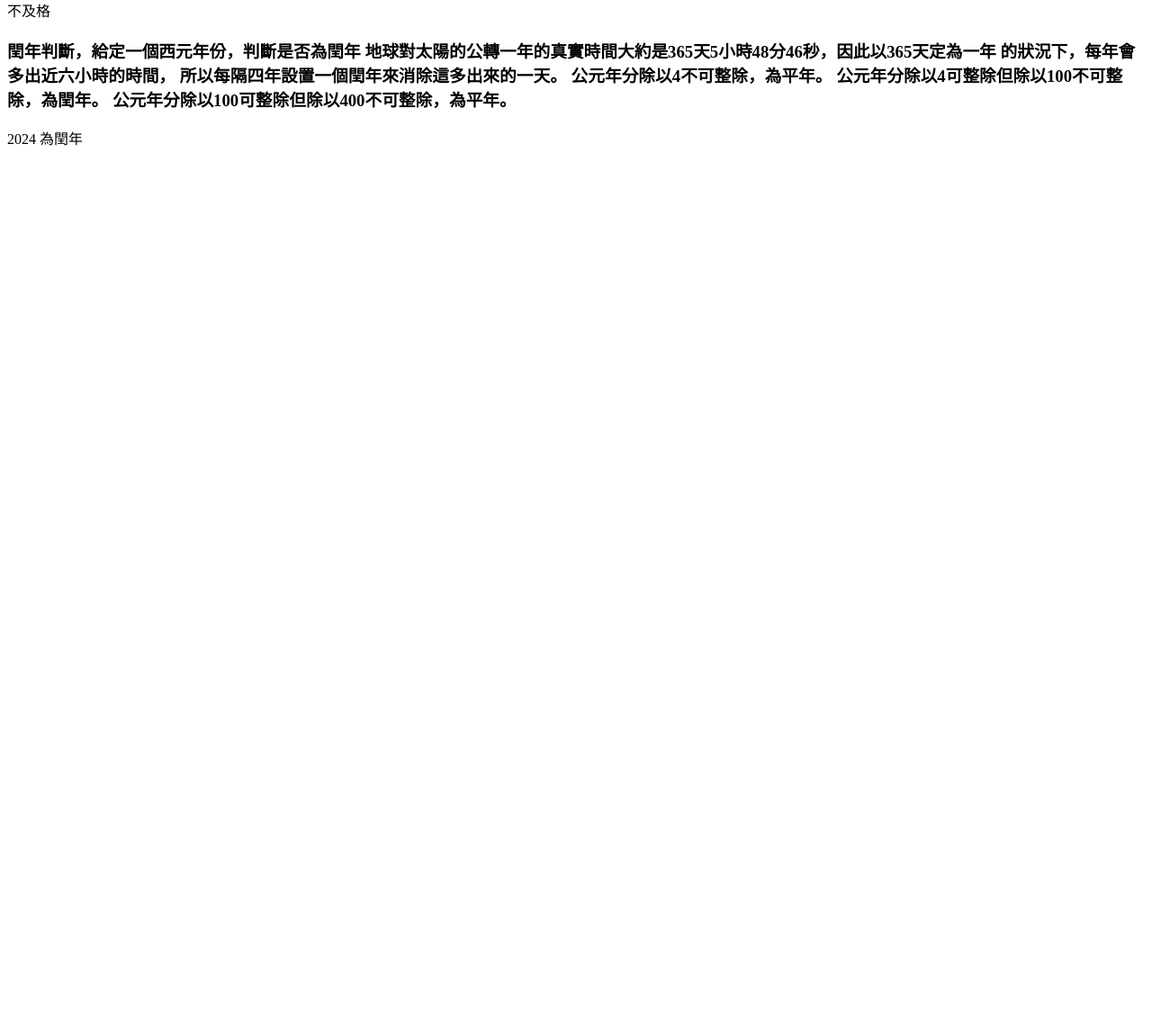
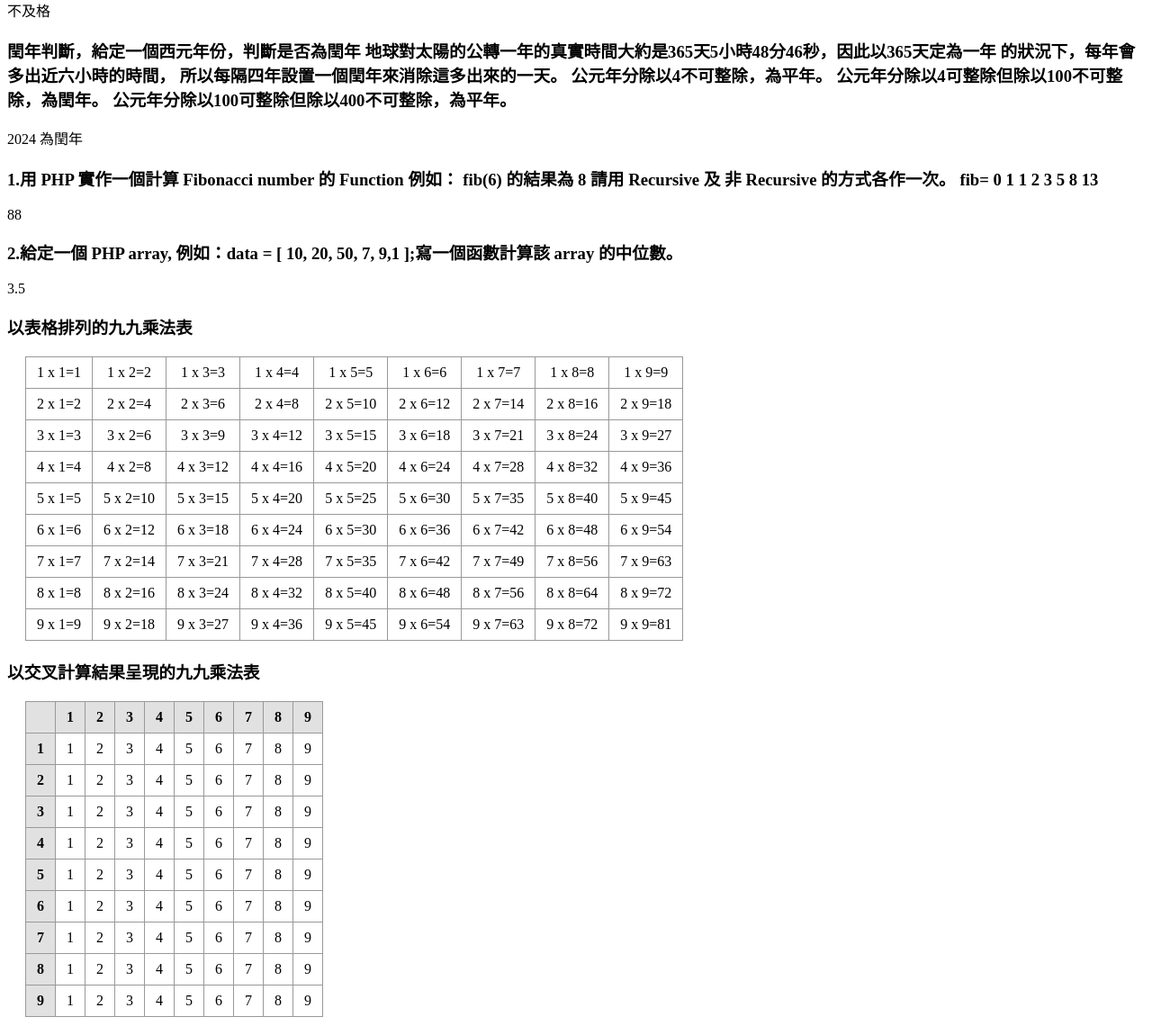
Before and after one commit to maplesift/review_2025, a PHP site: page / in a window 1280 px wide. Shown: the part 200-1350 px from the top of the page at 90% size. Before the commit the page ends 362 px from the top, so only its background shows below. Run offline with PHP 8.4, Linux system fonts and the light colour scheme.

Commit message:
複習 0422

```diff
--- /dev/null
+++ b/css.css
@@ -0,0 +1,12 @@
+table {
+    border-collapse: collapse;
+    margin: 20px;
+}
+th, td {
+    border: 1px solid #999;
+    padding: 8px 12px;
+    text-align: center;
+}
+th {
+    background-color: rgb(225, 225, 225);
+}
--- a/index.php
+++ b/index.php
@@ -5,6 +5,10 @@
     <meta charset="UTF-8">
     <meta name="viewport" content="width=device-width, initial-scale=1.0">
     <title>review</title>
+    <link rel="stylesheet" href="./css.css">
+    <style>
+
+    </style>
 </head>
 
 <body>
@@ -51,13 +55,114 @@
         -->
     </h3>
     <?php
-    $y=2024;
-    if(($y % 400==0 )||($y %100 !=0 && $y %4==0 ) ){
+    $y = 2024;
+    if (($y % 400 == 0) || ($y % 100 != 0 && $y % 4 == 0)) {
         echo "$y 為閏年";
-    }else{
+    } else {
         echo "$y 為平年";
     }
     ?>
+    <h3>
+        1.用 PHP 實作一個計算 Fibonacci number 的 Function
+        例如： fib(6) 的結果為 8
+        請用 Recursive 及 非 Recursive 的方式各作一次。
+        fib= 0 1 1 2 3 5 8 13
+    </h3>
+    <?php
+    function fib($n)
+    {
+        if ($n == 0) return 0;
+        if ($n == 1) return 1;
+        return fib($n - 1) + fib($n - 2);
+    }
+    echo fib(6);
+    function fib2($n)
+    {
+        if ($n == 0) return 0;
+        if ($n == 1) return 1;
+        $a = 0;
+        $b = 1;
+        for ($i = 2; $i <= $n; $i++) {
+            $tmp = $a + $b; //8
+            $a = $b; // 5
+            $b = $tmp; //8
+        }
+        return $b;
+    }
+    echo fib2(6);
+    ?>
+    <h3>
+        2.給定一個 PHP array, 例如：data = [ 10, 20, 50, 7, 9,1 ];寫一個函數計算該 array 的中位數。
+    </h3>
+    <?php
+
+    $data = [10, 20, 50, 7, 9,];
+    $data1 = [1, 2, 3, 4, 5, 6];
+    function median_array($data)
+    {
+        // 整理陣列
+        sort($data);
+        // 長度
+        $count = count($data);
+        // 奇
+        if ($count % 2 != 0) {
+            // 地板值
+            return $data[floor($count / 2)];
+        } else {
+            // 偶
+            $mid1 = $data[$count / 2 - 1];
+            $mid2 = $data[$count / 2];
+            return ($mid1 + $mid2) / 2;
+        }
+    }
+    echo median_array($data1);
+    ?>
+    <h3>
+        以表格排列的九九乘法表
+    </h3>
+
+    <table>
+    <?php
+
+    for ($i=1; $i <= 9; $i++) {
+        echo "<tr>";
+        for ($y=1; $y <=9; $y++) {
+            echo "<td class=ninex>";
+            echo  "$i x $y=". $i*$y;
+            echo "</td>";
+        }
+        echo "</tr>";
+        // echo "<br>";
+    }
+    ?>
+    </table>
+    <h3>
+    以交叉計算結果呈現的九九乘法表
+    </h3>
+    <table>
+    <tr>
+        <th></th>
+    <?php
+    for ($i=1; $i <=9 ; $i++) {
+        echo "<th>$i</th>";
+    }
+    ?>
+    </tr>
+    <?php
+    for ($row=1; $row <=9 ; $row++) {
+        echo "<tr>";
+        echo "<th>";
+        echo $row;
+        echo "</th>";
+        for ($col=1; $col <=9 ; $col++) {
+            echo "<td>";
+            echo $col;
+            echo "</td>";
+        }
+        echo "</tr>";
+    }
+    ?>
+    </table>
 </body>
 
 </html>
```
